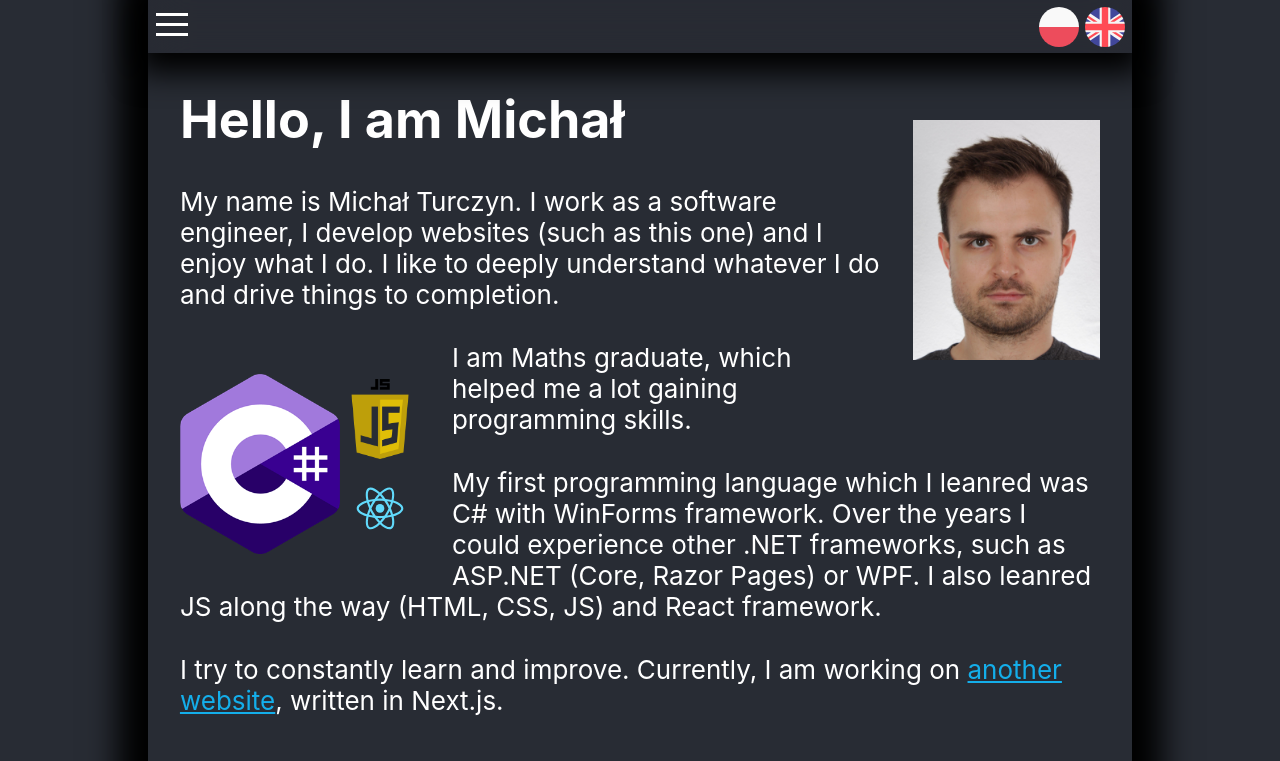
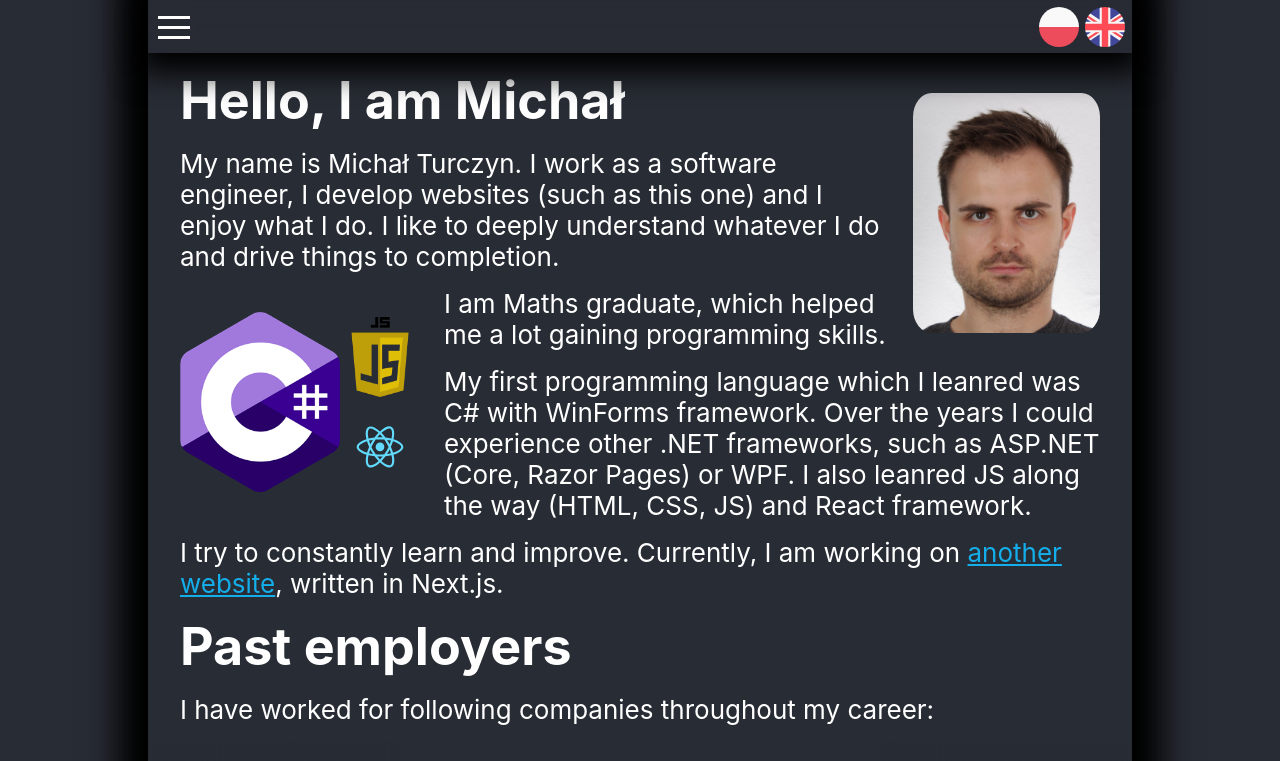
Before and after one commit to mturczyn/about-intrinsic, a React (Vite) app: page / in a window 1280 px wide. Shown: the top 761 px of the page. Built offline with nearby package versions, Linux system fonts and the light colour scheme.

Commit message:
Code cleanup. Polishing look of a navbar.

```diff
--- a/src/Home/Home.css
+++ b/src/Home/Home.css
@@ -1,13 +1,20 @@
-.Home-header {
+.home-header {
     background-color: rgb(var(--main-bg-color));
 }
 
-.Home-header img {
+.home-header > img {
+    border-radius: 10%;
     max-height: 15rem;
+    float: right;
+    margin: 1.5rem;
+    margin-right: 2rem;
+    height: 40vmin;
+    pointer-events: none;
 }
 
 .programming-languages {
-    margin: 2rem 0 2rem 2rem;
+    float: left;
+    margin: 1.5rem 1.5rem 0 2rem;
     max-width: 15rem;
     width: 40%;
     display: grid;
@@ -15,28 +22,28 @@
     grid-template-columns: 2fr 1fr;
     grid-template-rows: 1fr 1fr;
     grid-template-areas: 'csharp js' 'csharp react';
+
+    & .react {
+        grid-area: react;
+    }
+
+    & .js {
+        grid-area: js;
+    }
+
+    & .csharp {
+        grid-area: csharp;
+    }
+
+    & img {
+        width: 100%;
+        height: 100%;
+        object-fit: contain;
+    }
 }
 
 h1 {
-    margin-inline-start: 2rem;
-}
-
-.programming-languages .react {
-    grid-area: react;
-}
-
-.programming-languages .js {
-    grid-area: js;
-}
-
-.programming-languages .csharp {
-    grid-area: csharp;
-}
-
-.programming-languages img {
-    width: 100%;
-    height: 100%;
-    object-fit: contain;
+    margin: 1rem 2rem;
 }
 
 @keyframes image-spin {
--- a/src/Home/index.tsx
+++ b/src/Home/index.tsx
@@ -24,19 +24,11 @@ const Home = () => {
     return (
         <>
             <div>
-                <header className="Home-header">
-                    <img
-                        style={{ float: 'right', margin: '2rem' }}
-                        src={authorImage}
-                        className="Sized-image"
-                        alt="me"
-                    />
+                <header className="home-header">
+                    <img src={authorImage} alt="me" />
                     <h1>{t('helloWithIntro')}</h1>
                     <p>{t('homePageIntroduction.firstPara')}</p>
-                    <div
-                        className="programming-languages"
-                        style={{ float: 'left', margin: '2rem' }}
-                    >
+                    <div className="programming-languages">
                         <img src={cSharpLogo} alt="C#" className="csharp" />
                         <img src={jsLogo} alt="JavaScript" className="js" />
                         <img src={reactLogo} alt="React" className="react" />
--- a/src/Navbar/Navbar.css
+++ b/src/Navbar/Navbar.css
@@ -26,12 +26,17 @@ nav.isOpen {
     box-shadow: 0 10px 30px 10px #000;
     background: rgb(var(--main-bg-color), var(--alpha-level));
     backdrop-filter: blur(20px);
+    align-items: stretch;
 
-    & div {
+    & > div:first-child {
         flex: 1;
         position: relative;
         & div:has(.hamburger-react) {
+            padding-left: 0.1ch;
             width: fit-content;
+            height: 100%;
+            display: grid;
+            align-items: center;
         }
     }
 }
--- a/src/index.css
+++ b/src/index.css
@@ -31,11 +31,6 @@ code {
         monospace;
 }
 
-.Sized-image {
-    height: 40vmin;
-    pointer-events: none;
-}
-
 @media (prefers-reduced-motion: no-preference) {
     .Spin-image {
         animation: image-spin infinite 20s linear;
@@ -47,7 +42,7 @@ a {
 }
 
 p {
-    margin: 2rem;
+    margin: 1rem 2rem;
 }
 
 a:visited {
```
